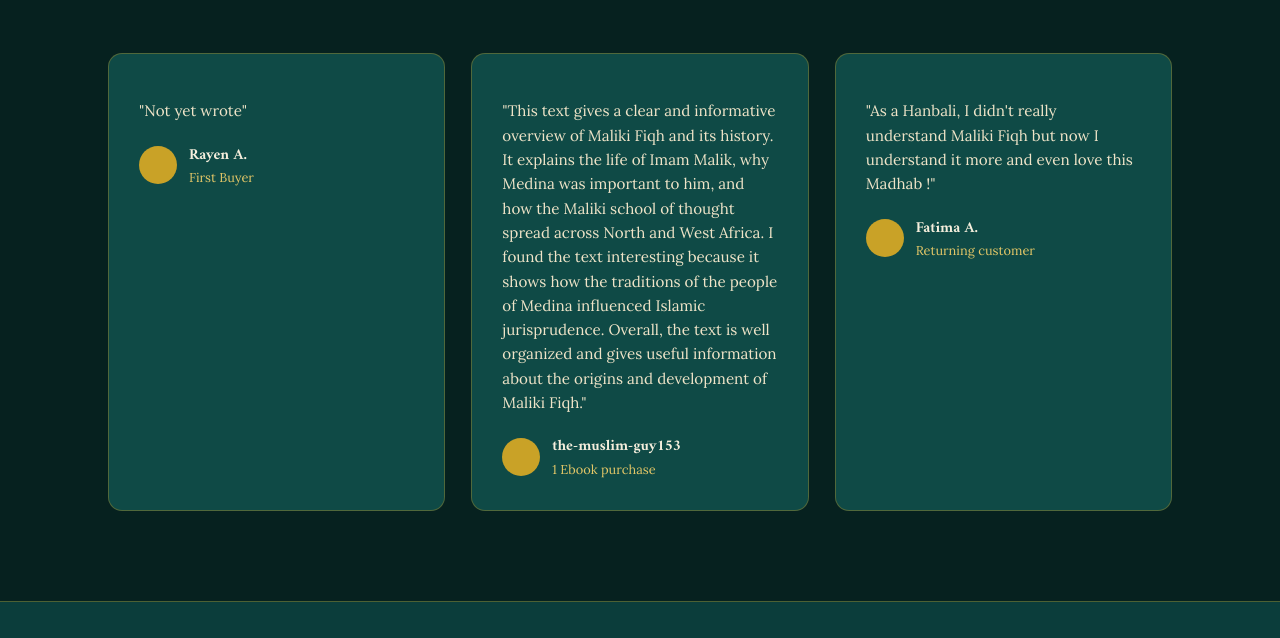
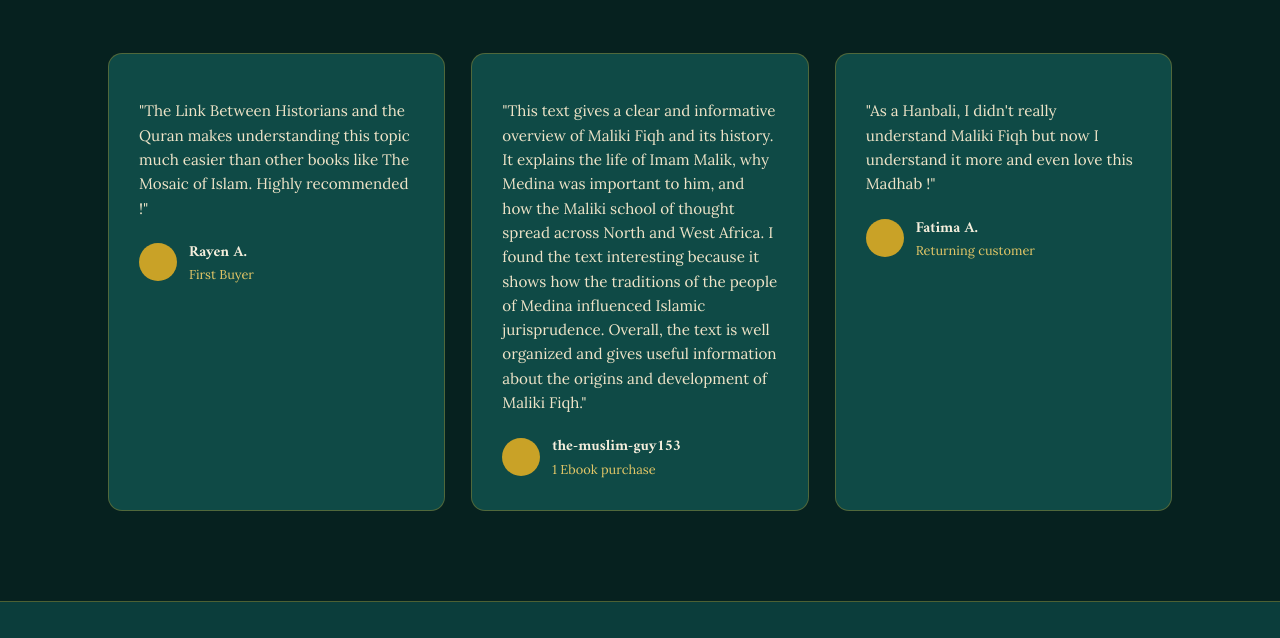
Before and after one commit to Dawahpioneer/Ebook, a plain HTML site: page index.html in a window 1280 px wide. Shown: the part 6987-7625 px from the top of the page. Drawn offline with nearby package versions, Linux system fonts and the light colour scheme; a web font is replaced by a local one.

Commit message:
Update index.html

```diff
--- a/index.html
+++ b/index.html
@@ -722,7 +722,7 @@
     </div>
     <div class="testi-grid">
       <div class="testi-card">
-        <p>"Not yet wrote"</p>
+        <p>"The Link Between Historians and the Quran makes understanding this topic much easier than other books like The Mosaic of Islam. Highly recommended !"</p>
         <div class="testi-name"><div class="avatar"></div><div><strong>Rayen A.</strong><span>First Buyer</span></div></div>
       </div>
       <div class="testi-card">
```
